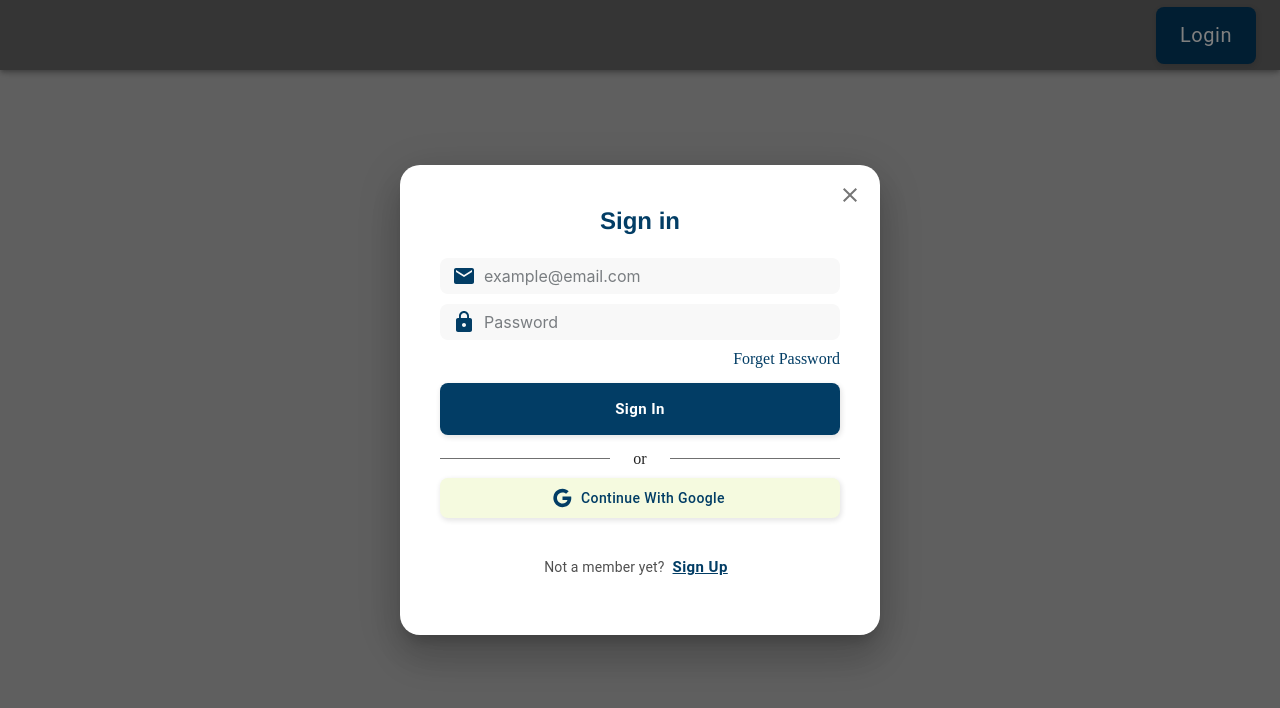
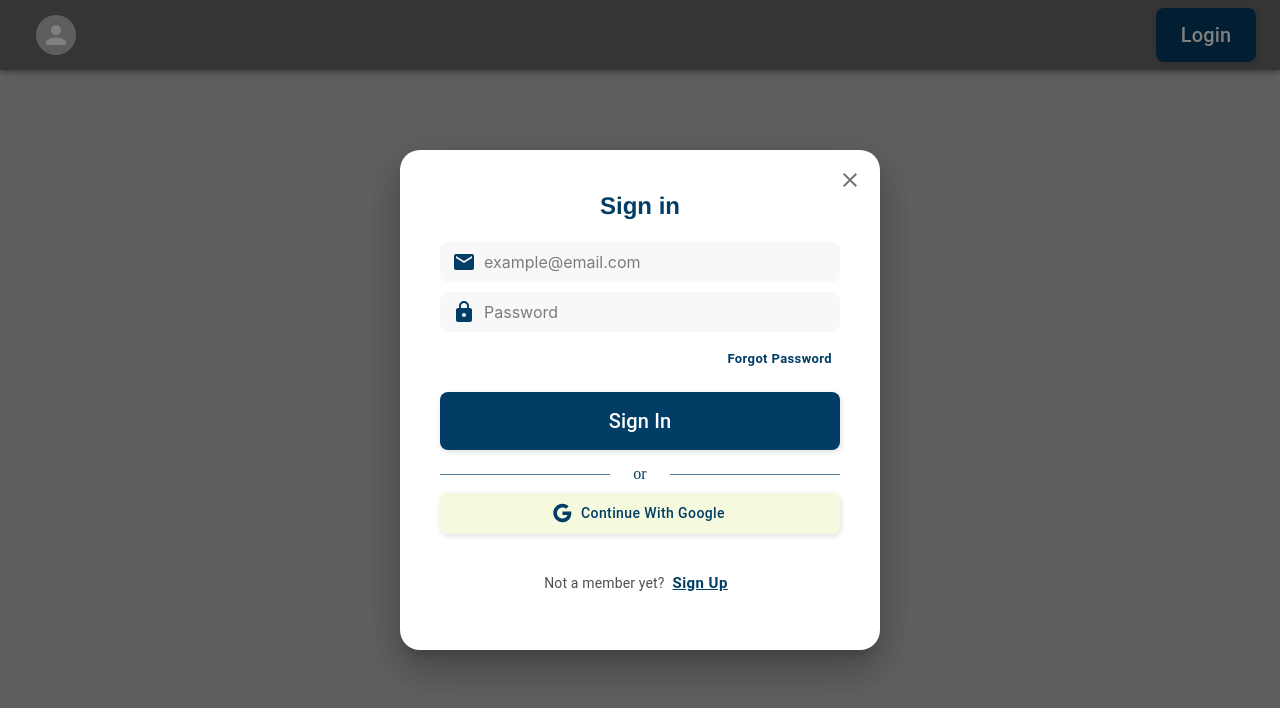
Before and after one commit to hammadaslam1/reviews-classifier, a Next.js app: page / in a window 1280 px wide. Shown: the top 708 px of the page. Built offline with nearby package versions, Linux system fonts and the light colour scheme; no server answers.

Commit message:
updated modals and added forgot password

```diff
--- a/src/components/buttons/PrimaryButtons.jsx
+++ b/src/components/buttons/PrimaryButtons.jsx
@@ -1,4 +1,4 @@
-import { Button } from "@mui/material";
+import { Button, Typography } from "@mui/material";
 
 const PrimaryButton = ({ sx = {}, ...props }) => {
   return (
@@ -27,7 +27,9 @@ const PrimaryButton = ({ sx = {}, ...props }) => {
         }}
       >
         <div>{props.icon}</div>
-        {props.children}
+        <Typography variant="h6">
+          {props.children}
+          </Typography>
       </div>
     </Button>
   );
--- a/src/components/dialogs/LoginModal.jsx
+++ b/src/components/dialogs/LoginModal.jsx
@@ -24,6 +24,7 @@ import {
   GoogleAuthProvider,
   getAuth,
   onAuthStateChanged,
+  sendPasswordResetEmail,
   signInWithEmailAndPassword,
   signInWithPopup,
 } from "firebase/auth";
@@ -34,7 +35,7 @@ import { auth } from "@/firebase/firebase";
 // import './dialog.css'
 
 const Transition = forwardRef(function Transition(props, ref) {
-  return <Slide direction="down" ref={ref} {...props} />;
+  return <Slide direction="up" ref={ref} {...props} />;
 });
 
 const LoginModal = ({ openLogin, setOpenLogin, openSignup, setOpenSignup }) => {
@@ -75,6 +76,18 @@ const LoginModal = ({ openLogin, setOpenLogin, openSignup, setOpenSignup }) => {
       setIsFilled(true);
     }
   };
+  const handleForgot = () => {
+    sendPasswordResetEmail(auth, email)
+      .then(() => {
+        alert("password reset email sent to your registered email address!");
+      })
+      .catch((e) => {
+        if (e.code=='auth/invalid-email') {
+          alert('Please enter a valid email address!')
+        }
+        // alert("error code: " + e.code + "\nerror message: " + e.message);
+      });
+  };
   const handleGoogle = () => {
     setIsPressed(true);
     const provider = new GoogleAuthProvider();
@@ -96,7 +109,7 @@ const LoginModal = ({ openLogin, setOpenLogin, openSignup, setOpenSignup }) => {
     <Dialog
       open={openLogin}
       TransitionComponent={Transition}
-      keepMounted
+      keepMounted={true}
       onClose={handleClose}
       scroll="body"
       PaperProps={{ sx: { borderRadius: "20px" } }}
@@ -164,16 +177,21 @@ const LoginModal = ({ openLogin, setOpenLogin, openSignup, setOpenSignup }) => {
               marginBottom: "5px",
             }}
           >
-            <a
-              href="/"
+            <Button
+              // to=""
+              onClick={() => {
+                handleForgot();
+              }}
               style={{
                 color: "#023d65",
-                textDecoration: "none",
+                fontSize: "13px",
+                fontWeight: "bold",
+                textTransform: "capitalize",
                 alignSelf: "right",
               }}
             >
-              Forget Password
-            </a>
+              Forgot Password
+            </Button>
           </div>
           {isFilled ? (
             <Alert variant="solid" color="danger" sx={{ textAlign: "center" }}>
@@ -202,15 +220,15 @@ const LoginModal = ({ openLogin, setOpenLogin, openSignup, setOpenSignup }) => {
           >
             <div
               style={{
-                borderBottom: "1px solid #707070",
+                borderBottom: "1px solid #023d65aa",
                 width: "170px",
                 height: "0px",
               }}
             ></div>
-            <div>or</div>
+            <div style={{ color: "#023d65" }}>or</div>
             <div
               style={{
-                borderBottom: "1px solid #707070",
+                borderBottom: "1px solid #023d65aa",
                 width: "170px",
                 height: "0px",
               }}
@@ -221,7 +239,7 @@ const LoginModal = ({ openLogin, setOpenLogin, openSignup, setOpenSignup }) => {
               size={"large"}
               onClick={handleGoogle}
               startIcon={<GoogleIcon />}
-              sx={{display: 'flex',alignItems: 'center'}}
+              sx={{ display: "flex", alignItems: "center" }}
             >
               Continue with Google
             </SocialButton>
--- a/src/components/dialogs/SignupModal.jsx
+++ b/src/components/dialogs/SignupModal.jsx
@@ -29,7 +29,7 @@ import GoogleIcon from "@mui/icons-material/Google";
 // import './dialog.css'
 
 const Transition = forwardRef(function Transition(props, ref) {
-  return <Slide direction="down" ref={ref} {...props} />;
+  return <Slide direction="up" ref={ref} {...props} />;
 });
 
 const SignupModal = ({
@@ -53,6 +53,11 @@ const SignupModal = ({
   const handleClose = () => {
     setOpenSignup(false);
     setOpenLogin(false);
+  };
+  const handleKeyDown = (event) => {
+    if (event.key === "Enter") {
+      handleRegister();
+    }
   };
   const handleRegister = () => {
     if (fullname && email && contact && password) {
@@ -94,10 +99,11 @@ const SignupModal = ({
     <Dialog
       open={openSignup}
       TransitionComponent={Transition}
-      keepMounted
+      keepMounted={true}
       onClose={handleClose}
       scroll="body"
       PaperProps={{ sx: { borderRadius: "20px" } }}
+      onKeyDown={handleKeyDown}
     >
       <Backdrop
         sx={{ color: "#023d65", zIndex: (theme) => theme.zIndex.drawer + 1 }}
@@ -203,7 +209,7 @@ const SignupModal = ({
             sx={{
               marginTop: "10px",
             }}
-            size={"large"}
+            size={"medium"}
             onClick={handleRegister}
           >
             Sign up
@@ -218,15 +224,15 @@ const SignupModal = ({
           >
             <div
               style={{
-                borderBottom: "1px solid #707070",
+                borderBottom: "1px solid #023d65aa",
                 width: "170px",
                 height: "0px",
               }}
             ></div>
-            <div>or</div>
+            <div style={{color: '#023d65'}}>or</div>
             <div
               style={{
-                borderBottom: "1px solid #707070",
+                borderBottom: "1px solid #023d65aa",
                 width: "170px",
                 height: "0px",
               }}
@@ -248,7 +254,7 @@ const SignupModal = ({
                   alignItems: "center",
                 }}
               >
-                Already a member?{" "}
+                <Typography variant="body2">Already a member?</Typography>{" "}
                 <Button
                   onClick={() => {
                     setOpenSignup(false);
--- a/src/components/inputs/LoginInput.jsx
+++ b/src/components/inputs/LoginInput.jsx
@@ -4,7 +4,7 @@ const LoginInput = ({sx={}, ...props }) => {
   return (
     <Input
       variant="plain"
-      sx={{ backgroundColor: "#f8f8f8", marginY: "10px", borderRadius: '8px', ...sx }}
+      sx={{ backgroundColor: "#f8f8f8", marginY: "10px", borderRadius: '8px', padding: '8px 12px', ...sx }}
       {...props}
     />
   );
--- a/src/components/inputs/SignupInput.jsx
+++ b/src/components/inputs/SignupInput.jsx
@@ -4,12 +4,12 @@ import { FormControl, FormHelperText, FormLabel, TextField } from "@mui/material
 const SignupInput = ({ ...props }) => {
   return (
     <FormControl sx={{ marginY: "4px", width: '100%' }}>
-      <FormLabel sx={{  fontSize: "14px", marginBottom: '2px' }} >
+      <FormLabel sx={{  fontSize: "14px", marginBottom: '2px', color: '#023d65' }} >
         {props.label}
       </FormLabel>
-      <Input   {...props} />
+      <Input sx={{padding: '8px 12px'}}  {...props} required />
       {/* <textarea {...props} /> */}
-      <FormHelperText>{props.helperText}</FormHelperText>
+      <FormHelperText sx={{color: '#023d65'}}>{props.helperText}</FormHelperText>
     </FormControl>
   );
 };
--- a/src/components/navbar/Navbar.jsx
+++ b/src/components/navbar/Navbar.jsx
@@ -48,9 +48,14 @@ function Navbar() {
 
   const [create, setCreate] = useState(false);
 
-  // const handleLogin = () => {
-
-  // };
+  const stringAvatar = (name) => {
+    return {
+      sx: {
+        bgcolor: `#${Math.floor(Math.random() * (999999 - 100000)) + 100000}`,
+      },
+      children: `${name.split(" ")[0][0]}${name.split(" ")[1][0]}`,
+    };
+  };
   return (
     <AppBar sx={style.appbar}>
       <Toolbar sx={style.toolbar}>
@@ -58,11 +63,21 @@ function Navbar() {
           <Avatar />
         </div> */}
         <div>
-          {auth.currentUser ? (
+          {/* {auth.currentUser ? (
             <Typography variant="h4">{auth.currentUser.displayName}</Typography>
           ) : (
             ""
-          )}
+          )} */}
+          <IconButton size="large">
+            {auth.currentUser ? (
+              <Avatar
+                {...stringAvatar("Muhammad Aslam")}
+                src={auth.currentUser.photoURL}
+              />
+            ) : (
+              <Avatar />
+            )}
+          </IconButton>
         </div>
         <div style={{ alignSelf: "right" }}>
           <PrimaryButton
```
